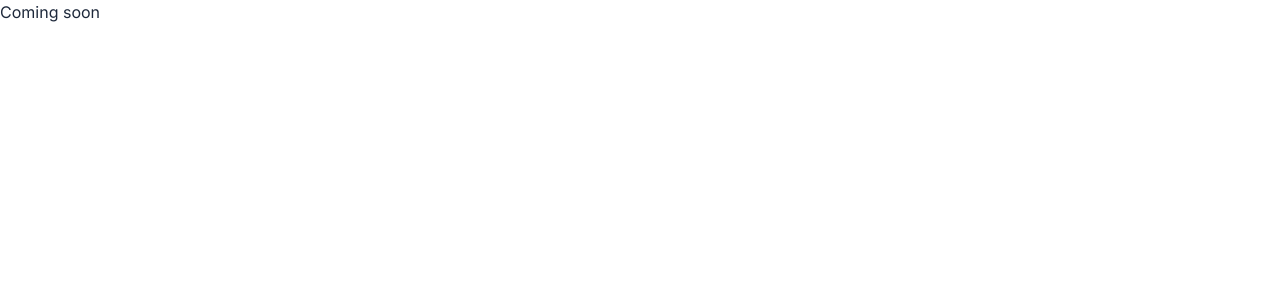
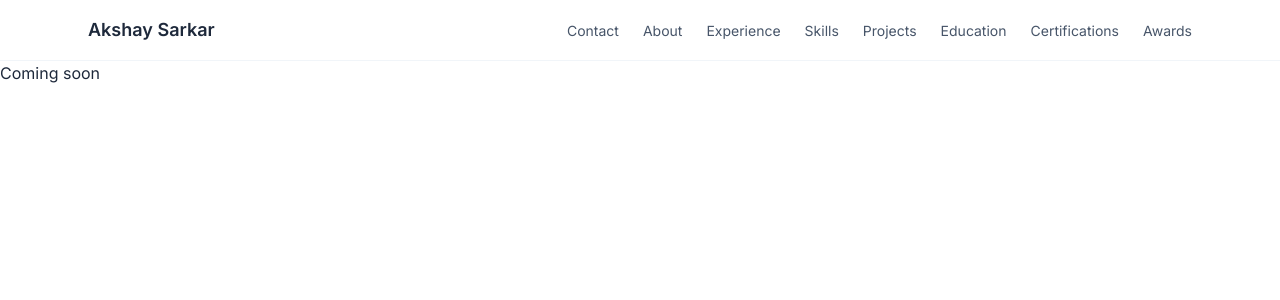
Before and after one commit to akshay-sarkar/my-website, a Next.js app: page / in a window 1280 px wide. Shown: the top 300 px of the page. Built offline with nearby package versions, Linux system fonts and the light colour scheme.

Commit message:
feat: add sticky responsive Navbar with anchor links

```diff
--- a/app/layout.tsx
+++ b/app/layout.tsx
@@ -1,6 +1,7 @@
 import type { Metadata } from 'next'
 import { Inter, Fira_Code } from 'next/font/google'
 import './globals.css'
+import Navbar from '@/components/Navbar'
 
 const inter = Inter({ subsets: ['latin'], variable: '--font-inter' })
 const firaCode = Fira_Code({
@@ -17,7 +18,10 @@ export const metadata: Metadata = {
 export default function RootLayout({ children }: { children: React.ReactNode }) {
   return (
     <html lang="en" className={`${inter.variable} ${firaCode.variable}`}>
-      <body className={inter.className}>{children}</body>
+      <body className={inter.className}>
+        <Navbar />
+        {children}
+      </body>
     </html>
   )
 }
--- /dev/null
+++ b/components/Navbar.tsx
@@ -0,0 +1,82 @@
+'use client'
+
+import { useState, useEffect } from 'react'
+import { personal } from '@/lib/data'
+
+const navLinks = [
+  { label: 'Contact', href: '#contact' },
+  { label: 'About', href: '#about' },
+  { label: 'Experience', href: '#experience' },
+  { label: 'Skills', href: '#skills' },
+  { label: 'Projects', href: '#projects' },
+  { label: 'Education', href: '#education' },
+  { label: 'Certifications', href: '#certifications' },
+  { label: 'Awards', href: '#awards' },
+]
+
+export default function Navbar() {
+  const [scrolled, setScrolled] = useState(false)
+  const [menuOpen, setMenuOpen] = useState(false)
+
+  useEffect(() => {
+    const onScroll = () => setScrolled(window.scrollY > 10)
+    window.addEventListener('scroll', onScroll)
+    return () => window.removeEventListener('scroll', onScroll)
+  }, [])
+
+  return (
+    <header
+      className={`sticky top-0 z-50 bg-white transition-shadow ${
+        scrolled ? 'shadow-sm border-b border-slate-200' : 'border-b border-slate-100'
+      }`}
+    >
+      <nav className="max-w-6xl mx-auto px-6 py-4 flex items-center justify-between">
+        <a href="#" className="font-semibold text-lg text-primary-text hover:text-accent transition-colors">
+          {personal.name}
+        </a>
+
+        {/* Desktop links */}
+        <ul className="hidden md:flex items-center gap-6">
+          {navLinks.map((link) => (
+            <li key={link.href}>
+              <a
+                href={link.href}
+                className="text-sm text-slate-600 hover:text-accent transition-colors"
+              >
+                {link.label}
+              </a>
+            </li>
+          ))}
+        </ul>
+
+        {/* Mobile hamburger */}
+        <button
+          className="md:hidden text-slate-600"
+          onClick={() => setMenuOpen(!menuOpen)}
+          aria-label="Toggle menu"
+        >
+          <span className="block w-5 h-0.5 bg-current mb-1" />
+          <span className="block w-5 h-0.5 bg-current mb-1" />
+          <span className="block w-5 h-0.5 bg-current" />
+        </button>
+      </nav>
+
+      {/* Mobile menu */}
+      {menuOpen && (
+        <ul className="md:hidden px-6 pb-4 flex flex-col gap-3 bg-white border-b border-slate-100">
+          {navLinks.map((link) => (
+            <li key={link.href}>
+              <a
+                href={link.href}
+                className="text-sm text-slate-600 hover:text-accent transition-colors"
+                onClick={() => setMenuOpen(false)}
+              >
+                {link.label}
+              </a>
+            </li>
+          ))}
+        </ul>
+      )}
+    </header>
+  )
+}
```
